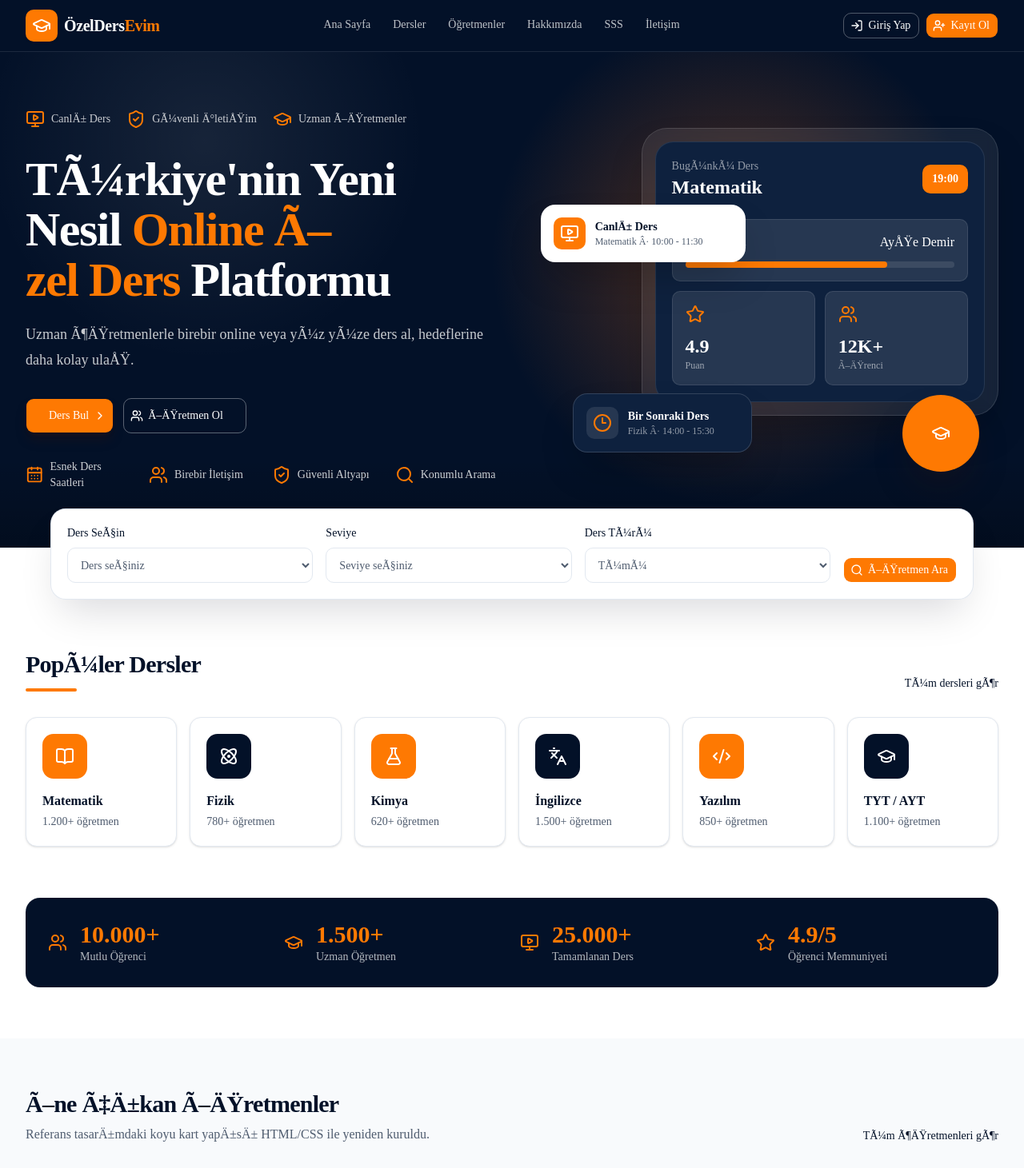
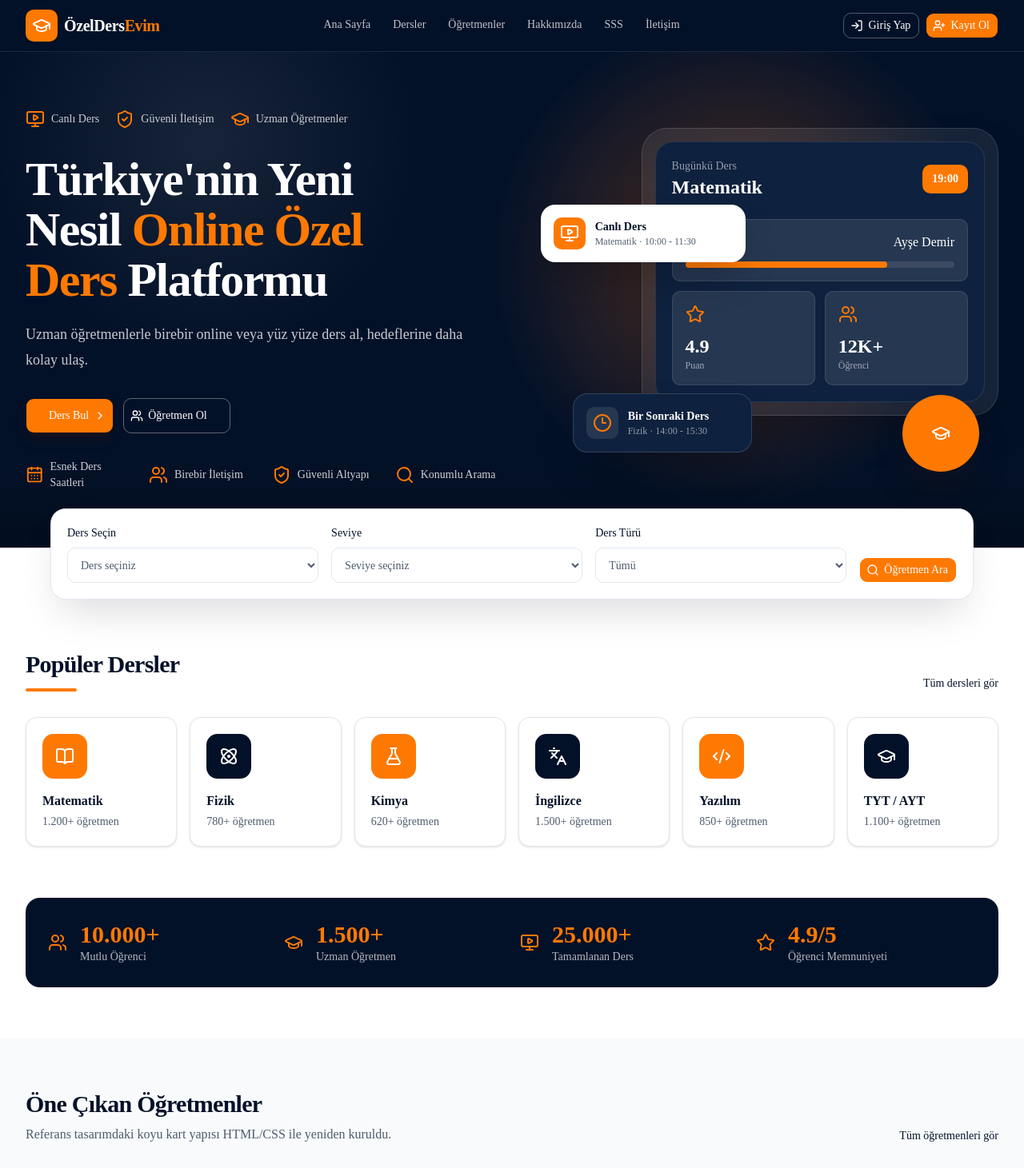
Before and after one commit to celal2344/ozeldersevim, a Next.js app: page / in a window 1280 px wide. Shown: the top 1461 px of the page at 80% size. Built offline with nearby package versions, Linux system fonts and the light colour scheme.

Commit message:
Fix Turkish text encoding

```diff
--- a/src/app/(public)/kvkk-aydinlatma-metni/page.tsx
+++ b/src/app/(public)/kvkk-aydinlatma-metni/page.tsx
@@ -5,10 +5,10 @@ export { kvkkMetadata as metadata };
 export default function KvkkPage() {
   return (
     <main className="mx-auto flex min-h-[60vh] w-full max-w-3xl flex-col gap-4 px-4 py-14 sm:px-6">
-      <h1 className="text-3xl font-semibold tracking-tight">KVKK AydÄ±nlatma Metni</h1>
+      <h1 className="text-3xl font-semibold tracking-tight">KVKK Aydınlatma Metni</h1>
       <p className="leading-7 text-muted-foreground">
-        Bu sayfa MVP iÃ§in yer tutucu metindir. Ad, soyad, telefon, email, konum
-        ve ders ihtiyacÄ± verileri iÃ§in nihai KVKK aydÄ±nlatmasÄ± hazÄ±rlanmalÄ±dÄ±r.
+        Bu sayfa MVP için yer tutucu metindir. Ad, soyad, telefon, email, konum
+        ve ders ihtiyacı verileri için nihai KVKK aydınlatması hazırlanmalıdır.
       </p>
     </main>
   );
--- a/src/app/(public)/page.tsx
+++ b/src/app/(public)/page.tsx
@@ -22,26 +22,26 @@ export default function HomePage() {
             <div className="flex flex-wrap gap-5 text-sm text-white/78">
               <span className="inline-flex items-center gap-2">
                 <MonitorPlayIcon aria-hidden="true" className="text-brand-orange" />
-                CanlÄ± Ders
+                Canlı Ders
               </span>
               <span className="inline-flex items-center gap-2">
                 <ShieldCheckIcon aria-hidden="true" className="text-brand-orange" />
-                GÃ¼venli Ä°letiÅŸim
+                Güvenli İletişim
               </span>
               <span className="inline-flex items-center gap-2">
                 <GraduationCapIcon aria-hidden="true" className="text-brand-orange" />
-                Uzman Ã–ÄŸretmenler
+                Uzman Öğretmenler
               </span>
             </div>
             <div className="flex flex-col gap-5">
               <h1 className="max-w-3xl text-5xl font-bold leading-[1.05] tracking-tight text-balance sm:text-6xl">
-                TÃ¼rkiye&apos;nin Yeni Nesil{" "}
-                <span className="text-brand-orange">Online Ã–zel Ders</span>{" "}
+                Türkiye&apos;nin Yeni Nesil{" "}
+                <span className="text-brand-orange">Online Özel Ders</span>{" "}
                 Platformu
               </h1>
               <p className="max-w-xl text-lg leading-8 text-white/78">
-                Uzman Ã¶ÄŸretmenlerle birebir online veya yÃ¼z yÃ¼ze ders al,
-                hedeflerine daha kolay ulaÅŸ.
+                Uzman öğretmenlerle birebir online veya yüz yüze ders al,
+                hedeflerine daha kolay ulaş.
               </p>
             </div>
             <div className="flex flex-col gap-3 sm:flex-row">
@@ -62,7 +62,7 @@ export default function HomePage() {
                 render={<Link href="/kayit" />}
               >
                 <UsersIcon data-icon="inline-start" aria-hidden="true" />
-                Ã–ÄŸretmen Ol
+                Öğretmen Ol
               </Button>
             </div>
             <div className="grid gap-5 text-sm text-white/80 sm:grid-cols-2 lg:grid-cols-4">
@@ -80,7 +80,7 @@ export default function HomePage() {
               <div className="rounded-[1.4rem] border border-white/10 bg-brand-navy-muted p-5">
                 <div className="flex items-center justify-between">
                   <div>
-                    <p className="text-sm text-white/55">BugÃ¼nkÃ¼ Ders</p>
+                    <p className="text-sm text-white/55">Bugünkü Ders</p>
                     <p className="text-2xl font-semibold">Matematik</p>
                   </div>
                   <span className="rounded-lg bg-brand-orange px-3 py-2 text-sm font-semibold">
@@ -90,8 +90,8 @@ export default function HomePage() {
                 <div className="mt-6 grid gap-3">
                   <div className="rounded-lg border border-white/10 bg-white/10 p-4">
                     <div className="flex items-center justify-between">
-                      <span className="text-sm text-white/65">Ã–ÄŸretmen</span>
-                      <span className="font-medium">AyÅŸe Demir</span>
+                      <span className="text-sm text-white/65">Öğretmen</span>
+                      <span className="font-medium">Ayşe Demir</span>
                     </div>
                     <div className="mt-3 h-2 rounded-full bg-white/10">
                       <div className="h-2 w-3/4 rounded-full bg-brand-orange" />
@@ -106,7 +106,7 @@ export default function HomePage() {
                     <div className="rounded-lg border border-white/10 bg-white/10 p-4">
                       <UsersIcon aria-hidden="true" className="text-brand-orange" />
                       <p className="mt-3 text-2xl font-semibold">12K+</p>
-                      <p className="text-xs text-white/55">Ã–ÄŸrenci</p>
+                      <p className="text-xs text-white/55">Öğrenci</p>
                     </div>
                   </div>
                 </div>
@@ -118,8 +118,8 @@ export default function HomePage() {
                   <MonitorPlayIcon aria-hidden="true" />
                 </span>
                 <div>
-                  <p className="text-sm font-semibold">CanlÄ± Ders</p>
-                  <p className="text-xs text-muted-foreground">Matematik Â· 10:00 - 11:30</p>
+                  <p className="text-sm font-semibold">Canlı Ders</p>
+                  <p className="text-xs text-muted-foreground">Matematik · 10:00 - 11:30</p>
                 </div>
               </div>
             </div>
@@ -130,7 +130,7 @@ export default function HomePage() {
                 </span>
                 <div>
                   <p className="text-sm font-semibold">Bir Sonraki Ders</p>
-                  <p className="text-xs text-white/55">Fizik Â· 14:00 - 15:30</p>
+                  <p className="text-xs text-white/55">Fizik · 14:00 - 15:30</p>
                 </div>
               </div>
             </div>
@@ -147,33 +147,33 @@ export default function HomePage() {
           className="mx-auto grid max-w-6xl gap-4 rounded-2xl bg-white p-5 shadow-2xl shadow-slate-950/15 ring-1 ring-slate-200 md:grid-cols-[1fr_1fr_1fr_auto]"
         >
           <label className="flex flex-col gap-2 text-sm font-medium text-brand-navy">
-            Ders SeÃ§in
+            Ders Seçin
             <select name="lesson" className="h-11 rounded-lg border border-slate-200 bg-white px-3 text-sm text-muted-foreground">
-              <option value="">Ders seÃ§iniz</option>
+              <option value="">Ders seçiniz</option>
               <option value="matematik">Matematik</option>
               <option value="fizik">Fizik</option>
-              <option value="ingilizce">Ä°ngilizce</option>
+              <option value="ingilizce">İngilizce</option>
             </select>
           </label>
           <label className="flex flex-col gap-2 text-sm font-medium text-brand-navy">
             Seviye
             <select name="q" className="h-11 rounded-lg border border-slate-200 bg-white px-3 text-sm text-muted-foreground">
-              <option value="">Seviye seÃ§iniz</option>
+              <option value="">Seviye seçiniz</option>
               <option value="lgs">LGS</option>
               <option value="tyt">TYT / AYT</option>
             </select>
           </label>
           <label className="flex flex-col gap-2 text-sm font-medium text-brand-navy">
-            Ders TÃ¼rÃ¼
+            Ders Türü
             <select name="deliveryMode" className="h-11 rounded-lg border border-slate-200 bg-white px-3 text-sm text-muted-foreground">
-              <option value="all">TÃ¼mÃ¼</option>
+              <option value="all">Tümü</option>
               <option value="online">Online</option>
-              <option value="face_to_face">YÃ¼z yÃ¼ze</option>
+              <option value="face_to_face">Yüz yüze</option>
             </select>
           </label>
           <Button className="self-end bg-brand-orange text-white hover:bg-brand-orange/90">
             <SearchIcon data-icon="inline-start" aria-hidden="true" />
-            Ã–ÄŸretmen Ara
+            Öğretmen Ara
           </Button>
         </form>
       </section>
@@ -183,12 +183,12 @@ export default function HomePage() {
           <div className="mb-8 flex items-end justify-between gap-4">
             <div>
               <h2 className="text-3xl font-bold tracking-tight text-brand-navy">
-                PopÃ¼ler Dersler
+                Popüler Dersler
               </h2>
               <div className="mt-3 h-1 w-16 rounded-full bg-brand-orange" />
             </div>
             <Link href="/ogretmen-bul" className="text-sm font-medium text-brand-navy hover:text-brand-orange">
-              TÃ¼m dersleri gÃ¶r
+              Tüm dersleri gör
             </Link>
           </div>
           <div className="grid gap-4 sm:grid-cols-2 lg:grid-cols-6">
@@ -234,14 +234,14 @@ export default function HomePage() {
           <div className="mb-8 flex items-end justify-between gap-4">
             <div>
               <h2 className="text-3xl font-bold tracking-tight text-brand-navy">
-                Ã–ne Ã‡Ä±kan Ã–ÄŸretmenler
+                Öne Çıkan Öğretmenler
               </h2>
               <p className="mt-2 text-muted-foreground">
-                Referans tasarÄ±mdaki koyu kart yapÄ±sÄ± HTML/CSS ile yeniden kuruldu.
+                Referans tasarımdaki koyu kart yapısı HTML/CSS ile yeniden kuruldu.
               </p>
             </div>
             <Link href="/ogretmen-bul" className="hidden text-sm font-medium text-brand-navy hover:text-brand-orange sm:block">
-              TÃ¼m Ã¶ÄŸretmenleri gÃ¶r
+              Tüm öğretmenleri gör
             </Link>
           </div>
           <div className="grid gap-4 md:grid-cols-2 lg:grid-cols-4">
@@ -269,7 +269,7 @@ export default function HomePage() {
                   nativeButton={false}
                   render={<Link href="/ogretmen-bul" />}
                 >
-                  Profili GÃ¶r
+                  Profili Gör
                 </Button>
               </div>
             ))}
--- a/src/features/search/search-filters.tsx
+++ b/src/features/search/search-filters.tsx
@@ -28,7 +28,7 @@ export function SearchFilters() {
           <Input
             name="q"
             defaultValue={searchParams.get("q") ?? ""}
-            placeholder="Ders, Ã¶ÄŸretmen veya ÅŸehir ara"
+            placeholder="Ders, öğretmen veya şehir ara"
             className="h-10 border-slate-200 pl-9"
           />
         </div>
@@ -37,7 +37,7 @@ export function SearchFilters() {
           defaultValue={searchParams.get("lesson") ?? ""}
           className="h-10 rounded-lg border border-slate-200 bg-white px-3 text-sm text-brand-navy"
         >
-          <option value="">TÃ¼m dersler</option>
+          <option value="">Tüm dersler</option>
           {lessonOptions.map((lesson) => (
             <option key={lesson} value={optionValue(lesson)}>
               {lesson}
@@ -49,7 +49,7 @@ export function SearchFilters() {
           defaultValue={searchParams.get("city") ?? ""}
           className="h-10 rounded-lg border border-slate-200 bg-white px-3 text-sm text-brand-navy"
         >
-          <option value="">TÃ¼m ÅŸehirler</option>
+          <option value="">Tüm şehirler</option>
           {cityOptions.map((city) => (
             <option key={city} value={optionValue(city)}>
               {city}
@@ -67,7 +67,7 @@ export function SearchFilters() {
           onChange={(event) => updateParam("district", event.target.value)}
           className="h-10 rounded-lg border border-slate-200 bg-white px-3 text-sm text-brand-navy"
         >
-          <option value="">TÃ¼m ilÃ§eler</option>
+          <option value="">Tüm ilçeler</option>
           {districtOptions.map((district) => (
             <option key={district} value={optionValue(district)}>
               {district}
@@ -79,27 +79,27 @@ export function SearchFilters() {
           onValueChange={(value) => updateParam("deliveryMode", value)}
         >
           <SelectTrigger className="h-10 w-full border-slate-200 bg-white text-brand-navy">
-            <SelectValue placeholder="Ders tÃ¼rÃ¼" />
+            <SelectValue placeholder="Ders türü" />
           </SelectTrigger>
           <SelectContent>
             <SelectGroup>
-              <SelectItem value="all">TÃ¼m ders tÃ¼rleri</SelectItem>
+              <SelectItem value="all">Tüm ders türleri</SelectItem>
               <SelectItem value="online">Online</SelectItem>
-              <SelectItem value="face_to_face">YÃ¼z yÃ¼ze</SelectItem>
+              <SelectItem value="face_to_face">Yüz yüze</SelectItem>
             </SelectGroup>
           </SelectContent>
         </Select>
         <Select value={searchParams.get("sort") ?? "recommended"} onValueChange={(value) => updateParam("sort", value)}>
           <SelectTrigger className="h-10 w-full border-slate-200 bg-white text-brand-navy">
-            <SelectValue placeholder="SÄ±ralama" />
+            <SelectValue placeholder="Sıralama" />
           </SelectTrigger>
           <SelectContent>
             <SelectGroup>
-              <SelectItem value="recommended">Ã–nerilen</SelectItem>
-              <SelectItem value="nearest">YakÄ±ndaki</SelectItem>
-              <SelectItem value="highest_rated">En yÃ¼ksek puan</SelectItem>
-              <SelectItem value="lowest_price">En dÃ¼ÅŸÃ¼k Ã¼cret</SelectItem>
-              <SelectItem value="most_reviewed">En Ã§ok yorum</SelectItem>
+              <SelectItem value="recommended">Önerilen</SelectItem>
+              <SelectItem value="nearest">Yakındaki</SelectItem>
+              <SelectItem value="highest_rated">En yüksek puan</SelectItem>
+              <SelectItem value="lowest_price">En düşük ücret</SelectItem>
+              <SelectItem value="most_reviewed">En çok yorum</SelectItem>
             </SelectGroup>
           </SelectContent>
         </Select>
```
Also changed, not shown: src/app/(public)/gizlilik-politikasi/page.tsx (+4 -4 lines), src/app/(public)/kullanim-kosullari/page.tsx (+4 -4 lines), src/app/(public)/ogretmen-bul/page.tsx (+6 -6 lines), src/features/search/teacher-result-card.tsx (+4 -4 lines), 2 other files (tests, documents, lock files or other folders).
